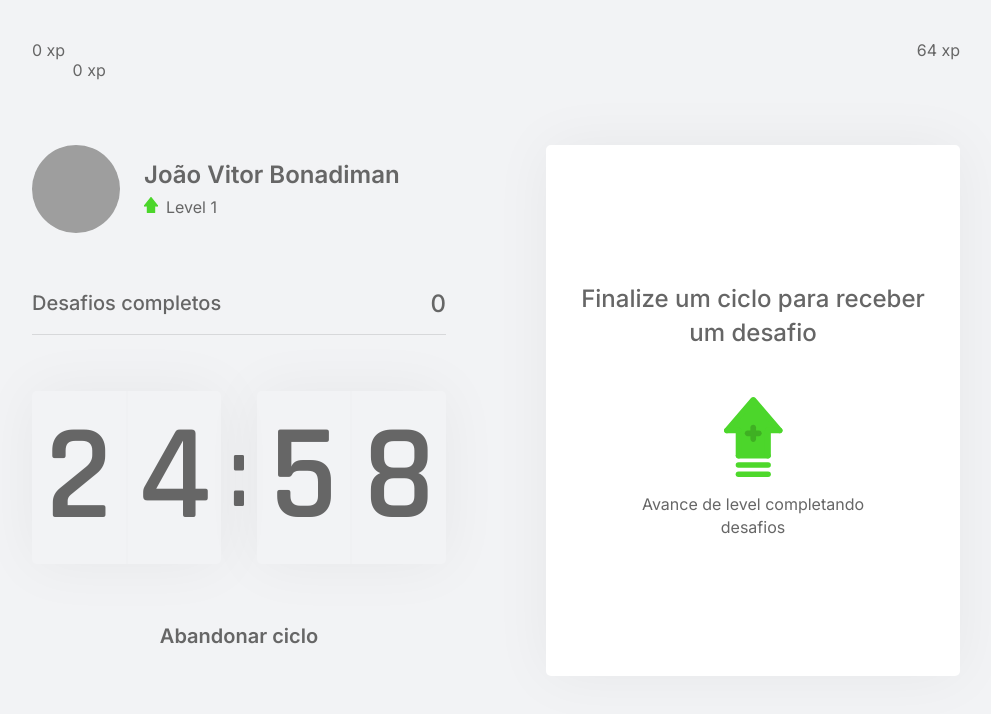
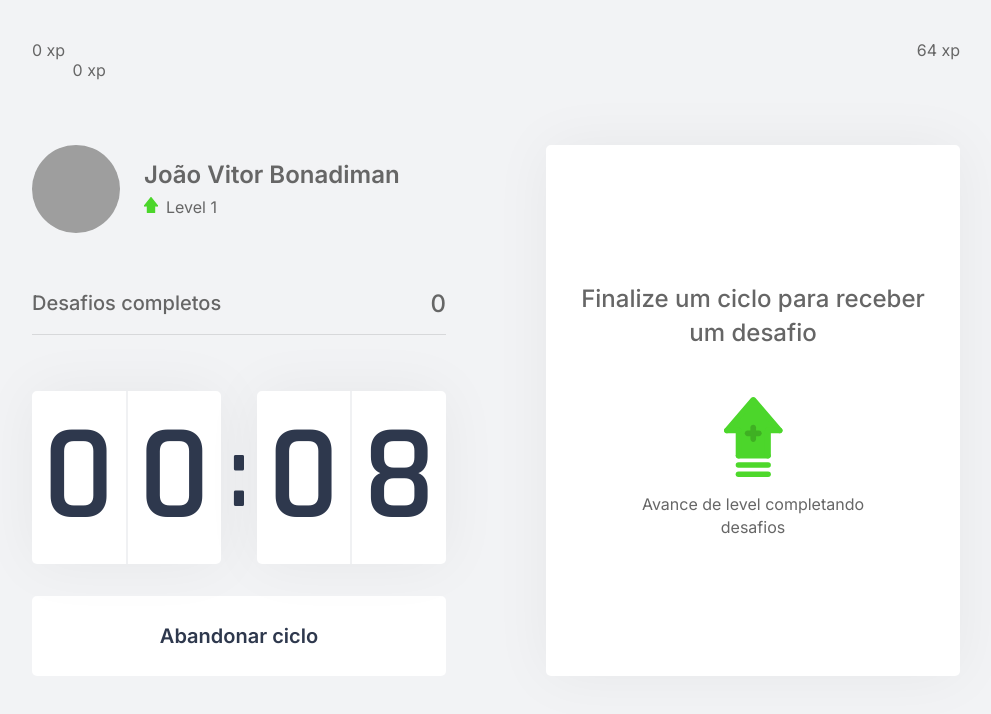
Before and after one commit to jbonadiman/nlw-moveit, a Next.js app: page / in a window 1280 px wide. Both pictures are taken after a click on the button "Iniciar um ciclo". Shown: the top 714 px of the page, without its empty margins (144-1135 px from the left). Built offline with nearby package versions, Linux system fonts and the light colour scheme; grey boxes are pictures that could not be loaded.

Commit message:
Converte Countdown para uso de styledcomponents;

```diff
--- a/src/components/Countdown.tsx
+++ b/src/components/Countdown.tsx
@@ -1,8 +1,91 @@
 import React, { useContext } from 'react'
-import styles from '../styles/components/Countdown.module.css'
+import styled from 'styled-components'
 import { CountdownContext } from '../contexts/CountdownContext'
 
-export function Countdown() {
+const CountdownWrapper = styled.div`
+  display: flex;
+  align-items: center;
+  font-family: Rajdhani, serif;
+  font-weight: 600;
+  color: ${props => props.theme.colors.title};
+`
+
+const DigitsWrapper = styled(CountdownWrapper)`
+  flex: 1;
+
+  display: flex;
+  align-items: center;
+  justify-content: space-evenly;
+
+  background: ${props => props.theme.colors.white};
+  box-shadow: 0 0 60px rgba(0, 0, 0, 0.05);
+  border-radius: 5px;
+  font-size: 8.5rem;
+  text-align: center;
+`
+
+const Colon = styled.span`
+  font-size: 6.25rem;
+  margin: 0 0.5rem;
+`
+
+const Digit = styled.span`
+  flex: 1;
+
+  &:first-child {
+    border-right: 1px solid #f0f1f3;
+  }
+
+  &:last-child {
+    border-left: 1px solid #f0f1f3;
+  }
+`
+
+const Button = styled.button`
+  width: 100%;
+  height: 5rem;
+
+  margin-top: 2rem;
+
+  display: flex;
+  align-items: center;
+  justify-content: center;
+
+  border: 0;
+  border-radius: 5px;
+
+  font-size: 1.25rem;
+  font-weight: 600;
+
+  transition: background-color 0.2s;
+`
+
+const DisabledButton = styled(Button)`
+  background: ${props => props.theme.colors.white};
+  color: ${props => props.theme.colors.text};
+  cursor: not-allowed;
+`
+
+const StartCycleButton = styled(Button)`
+  background: ${props => props.theme.colors.blue};
+  color: ${props => props.theme.colors.white};
+
+  &:hover {
+    background: ${props => props.theme.colors.darkBlue};
+  }
+`
+
+const AbandonCycleButton = styled(Button)`
+  background: ${props => props.theme.colors.white};
+  color: ${props => props.theme.colors.title};
+
+  &:hover {
+    background: ${props => props.theme.colors.red};
+    color: ${props => props.theme.colors.white};
+  }
+`
+
+const Countdown: React.FC = () => {
   const {
     minutes,
     seconds,
@@ -17,43 +100,35 @@ export function Countdown() {
 
   return (
     <div>
-      <div className={styles.countdownContainer}>
-        <div>
-          <span>{minuteLeft}</span>
-          <span>{minuteRight}</span>
-        </div>
-        <span>:</span>
-        <div>
-          <span>{secondLeft}</span>
-          <span>{secondRight}</span>
-        </div>
-      </div>
+      <CountdownWrapper>
+        <DigitsWrapper>
+          <Digit>{minuteLeft}</Digit>
+          <Digit>{minuteRight}</Digit>
+        </DigitsWrapper>
+        <Colon>:</Colon>
+        <DigitsWrapper>
+          <Digit>{secondLeft}</Digit>
+          <Digit>{secondRight}</Digit>
+        </DigitsWrapper>
+      </CountdownWrapper>
 
       {hasFinished ? (
-        <button disabled className={styles.countdownButton}>
-          Ciclo encerrado
-        </button>
+        <DisabledButton> Ciclo encerrado</DisabledButton>
       ) : (
         <>
           {isActive ? (
-            <button
-              type="button"
-              className={`${styles.countdownButton} ${styles.countdownButtonActive}`}
-              onClick={resetCountdown}
-            >
+            <AbandonCycleButton type="button" onClick={resetCountdown}>
               Abandonar ciclo
-            </button>
+            </AbandonCycleButton>
           ) : (
-            <button
-              type="button"
-              className={styles.countdownButton}
-              onClick={startCountdown}
-            >
+            <StartCycleButton type="button" onClick={startCountdown}>
               Iniciar um ciclo
-            </button>
+            </StartCycleButton>
           )}
         </>
       )}
     </div>
   )
 }
+
+export default Countdown
--- a/src/contexts/CountdownContext.tsx
+++ b/src/contexts/CountdownContext.tsx
@@ -23,7 +23,7 @@ interface CountdownProviderProps {
 export const CountdownContext = createContext({} as CountdownContextData)
 
 let countdownTimeout: NodeJS.Timeout
-const initialTime = 25 * 60
+const initialTime = 10
 
 export function CountdownProvider({ children }: CountdownProviderProps) {
   const { startNewChallenge } = useContext(ChallengesContext)
--- a/src/pages/index.tsx
+++ b/src/pages/index.tsx
@@ -4,7 +4,7 @@ import Head from 'next/head'
 import { GetServerSideProps } from 'next'
 
 import CompletedChallenges from '../components/CompletedChallenges'
-import { Countdown } from '../components/Countdown'
+import Countdown from '../components/Countdown'
 import { ExperienceBar } from '../components/ExperienceBar'
 import ChallengeBox from '../components/ChallengeBox'
 import { Profile } from '../components/Profile'
--- a/src/styles/components/Countdown.module.css
+++ /dev/null
@@ -1,80 +0,0 @@
-.countdownContainer {
-  display: flex;
-  align-items: center;
-  font-family: Rajdhani;
-  font-weight: 600;
-  color: var(--title);
-}
-
-.countdownContainer > div {
-  flex: 1;
-
-  display: flex;
-  align-items: center;
-  justify-content: space-evenly;
-
-  background: var(--white);
-  box-shadow: 0 0 60px rgba(0, 0, 0, 0.05);
-  border-radius: 5px;
-  font-size: 8.5rem;
-  text-align: center;
-}
-
-.countdownContainer > div span {
-  flex: 1;
-}
-
-.countdownContainer > div span:first-child {
-  border-right: 1px solid #f0f1f3;
-}
-
-.countdownContainer > div span:last-child {
-  border-left: 1px solid #f0f1f3;
-}
-
-.countdownContainer > span {
-  font-size: 6.25rem;
-  margin: 0 0.5rem;
-}
-
-.countdownButton {
-  width: 100%;
-  height: 5rem;
-
-  margin-top: 2rem;
-
-  display: flex;
-  align-items: center;
-  justify-content: center;
-
-  border: 0;
-  border-radius: 5px;
-
-  background: var(--blue);
-  color: var(--white);
-
-  font-size: 1.25rem;
-  font-weight: 600;
-
-  transition: background-color 0.2s;
-}
-
-.countdownButton:not(:disabled):hover {
-  background: var(--dark-blue);
-}
-
-.countdownButtonActive {
-  background: var(--white);
-  color: var(--title);
-}
-
-.countdownButtonActive:not(:disabled):hover {
-  background: var(--red);
-  color: var(--white);
-}
-
-.countdownButton:disabled {
-  background: var(--white);
-  color: var(--text);
-  cursor: not-allowed;
-}
```
